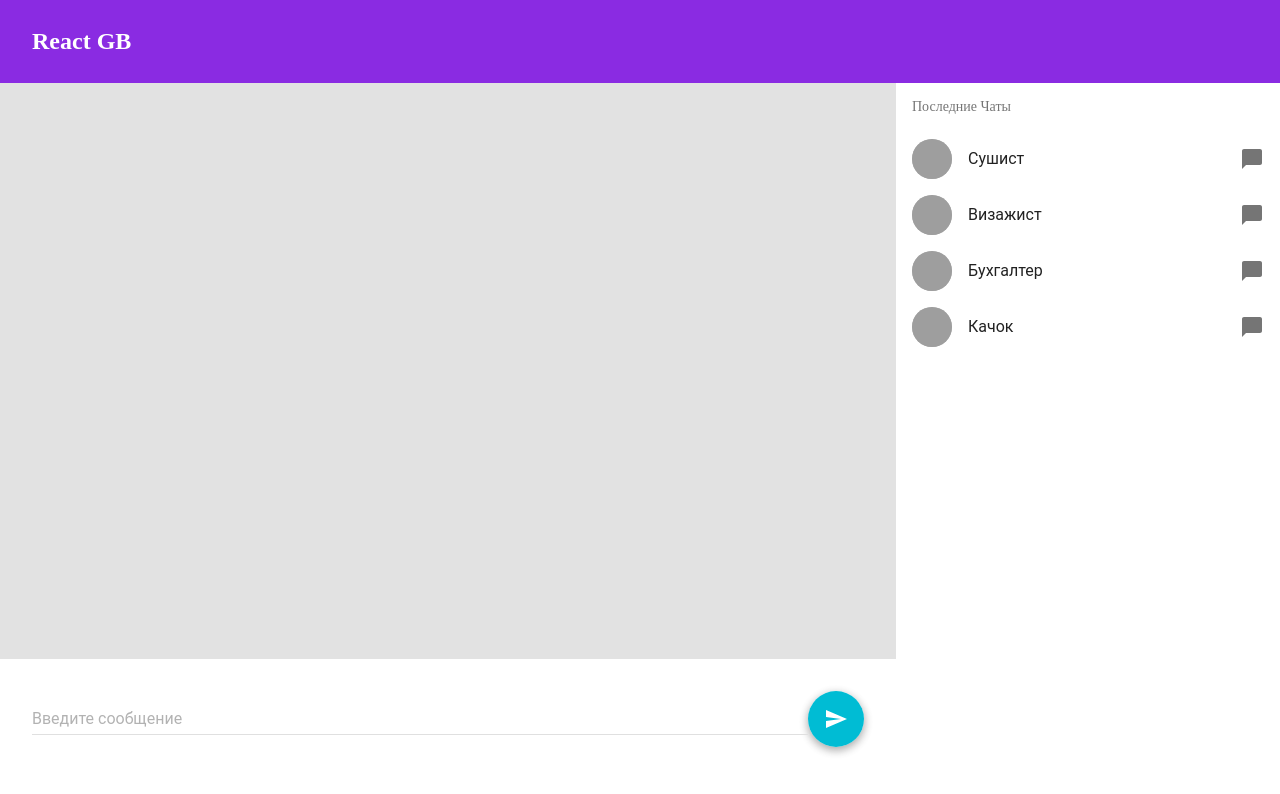
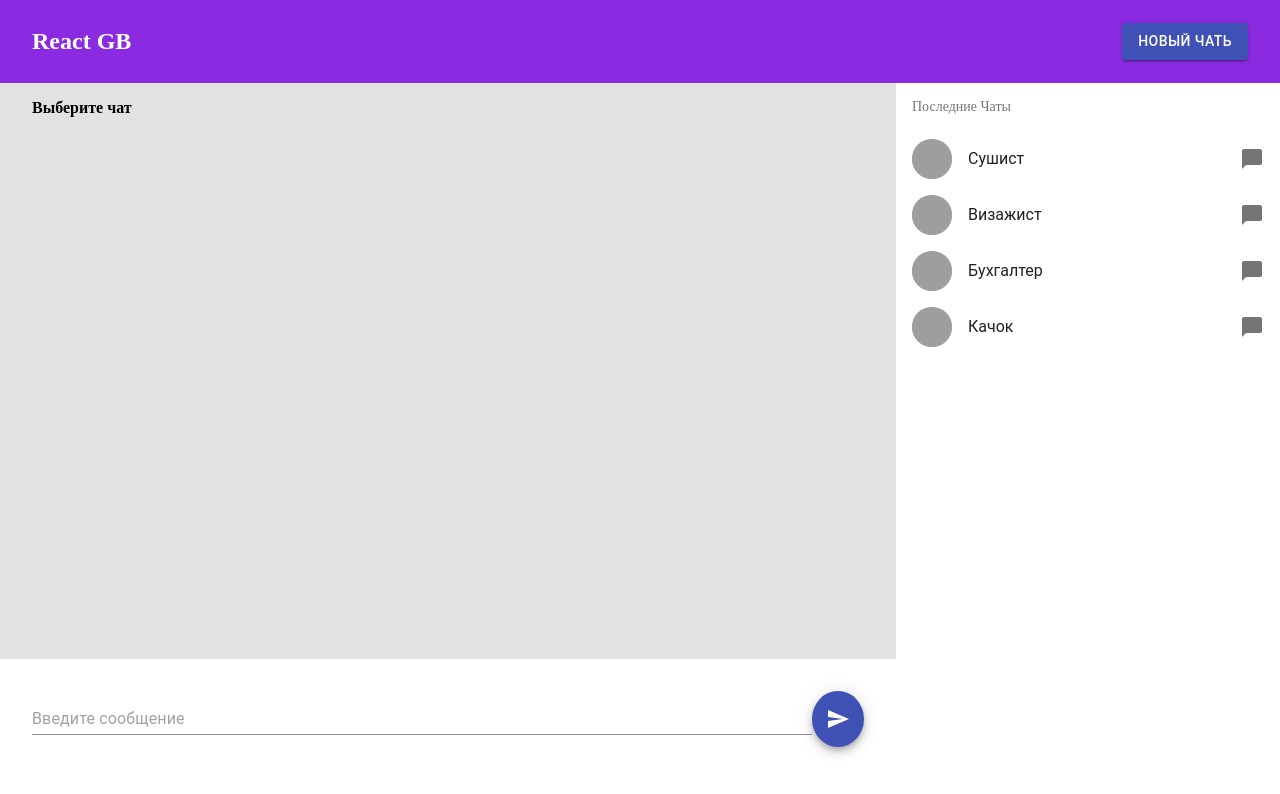
Before and after one commit to idoleg/react-01.06, a React app in the folder VitaliyKuroedov/: page / in a window 1280 px wide. Shown: the top 794 px of the page. Built offline with nearby package versions, Linux system fonts and the light colour scheme; grey boxes are pictures that could not be loaded.

Commit message:
added new chats

```diff
--- a/VitaliyKuroedov/package.json
+++ b/VitaliyKuroedov/package.json
@@ -4,6 +4,8 @@
   "description": "",
   "main": "index.js",
   "dependencies": {
+    "@material-ui/core": "^4.10.2",
+    "@material-ui/icons": "^4.9.1",
     "material-ui": "^0.20.2",
     "react": "^16.13.1",
     "react-dom": "^16.13.1",
--- a/VitaliyKuroedov/src/components/App/App.jsx
+++ b/VitaliyKuroedov/src/components/App/App.jsx
@@ -1,4 +1,4 @@
-import React, {Component, Fragment} from 'react'
+import React, {Component, Fragment, useState} from 'react'
 import MessageList from '../MessageList/MessageList'
 import Header from '../Header/Header'
 import ChatList from '../ChatList/ChatList'
@@ -9,22 +9,80 @@ export default class App extends Component {
 
 
     state = {
-        text: 'GB React lesson 3',
+        text: 'GB React lesson 4',
         title: "React GB",
+        test: 'test',
+        chats: {
+            1: {
+                name: 'Сушист',
+                avatar: 'https://v0.material-ui.com/images/ok-128.jpg',
+                messages: [
+                    {name: 'Ivan', content: 'hello', author: true},
+                    {name: 'Petr' , content: 'Hi', author: true},
+                    {name: 'Vitalii' , content: 'Hola', author: true},
+                    {name: 'Oleg' , content: 'Shalom', author: true},
+                ]
+            },
+            2: {
+                name: 'Визажист',
+                avatar: 'https://v0.material-ui.com/images/kolage-128.jpg',
+                messages: [
+                    {name: 'Vitalii' , content: 'Hola', author: true},
+                    {name: 'Oleg' , content: 'Shalom', author: true},
+                ]
+            },
+            3: {
+                name: 'Бухгалтер',
+                avatar: 'https://v0.material-ui.com/images/raquelromanp-128.jpg',
+                messages: [
+                    {name: 'Ivan', content: 'hello', author: true},
+                    {name: 'Petr' , content: 'Hi', author: true},
+                ]
+            },
+            4: {
+                name: 'Качок',
+                avatar: 'https://v0.material-ui.com/images/kerem-128.jpg',
+                messages: [
+                    {name: 'Ivan', content: 'hello', author: true},
+                    {name: 'Petr' , content: 'Hi', author: true},
+                ]
+            },
+        }
+    }
+    // https://randomuser.me/api/portraits/med/men/57.jpg
+
+    addChat = () => {
+        let counter = 1
+        for (let id in this.state.chats) {
+           counter++
+        }
+        this.setState( state => ({
+            ...state,
+            chats: { ...state.chats, [counter]: {avatar: `https://randomuser.me/api/portraits/med/men/${counter}.jpg`}}
+        }))
+    }
+
+    addMessage = (id, input) => {
+        this.setState( state => ({
+            ...state,
+            chats: { ...state.chats, [id]: { ...input} }
+        }) )
     }
 
     render() {
         return (
             <Fragment>
-                <Header title={this.state.title}/>
+                <Header title={this.state.title} addChat={this.addChat}/>
                 <BrowserRouter>
                     <main>
                         <Switch>
                             <Route path='/'>
                                 <Switch>
-                                    <Route path='/' exact component={ MessageList } ></Route>
-                                    <Route path='/:id' exact component={ MessageList }></Route>
+                                    <Route path='/' exact render={(props) => <MessageList {...props} {...this.state} addMessage={this.addMessage} />}></Route>
+                                    <Route path='/:id' exact render={(props) => <MessageList {...props} {...this.state} addMessage={this.addMessage} />}></Route>
                                     <Route path='/:id'>Not Found</Route>
+                                    <Route path='/'>Not Found</Route>
+
 
                                 </Switch>
                             </Route>
--- a/VitaliyKuroedov/src/components/ChatList/ChatList.jsx
+++ b/VitaliyKuroedov/src/components/ChatList/ChatList.jsx
@@ -7,6 +7,9 @@ import { Link } from 'react-router-dom'
 import CommunicationChatBubble from 'material-ui/svg-icons/communication/chat-bubble'
 
 export default class ChatList extends Component {
+    constructor(props){
+        super(props)
+    }
     render() {
         return(
             <aside className="chat-list">
--- a/VitaliyKuroedov/src/components/Header/Header.jsx
+++ b/VitaliyKuroedov/src/components/Header/Header.jsx
@@ -1,10 +1,15 @@
 import React, {Component, Fragment} from 'react'
+import { Button } from '@material-ui/core'
 
 export default class Header extends Component {
+    constructor(props){
+        super(props)
+    }
     render(){
         return(
             <header className="header">
                 <h2 className="header__title">{this.props.title}</h2>
+                <Button variant="contained" color="primary" onClick={this.props.addChat}>Новый чать</Button>
             </header>
         )
     }
--- a/VitaliyKuroedov/src/components/MessageList/MessageList.jsx
+++ b/VitaliyKuroedov/src/components/MessageList/MessageList.jsx
@@ -1,54 +1,17 @@
-import React, {Component, Fragment} from 'react'
+import React, {Component, Fragment, } from 'react'
 import Message from '../Message/Message'
-import { TextField, FloatingActionButton } from 'material-ui';
-import SendIcon from 'material-ui/svg-icons/content/send';
+import { TextField, Fab } from '@material-ui/core'
+import SendIcon from '@material-ui/icons/Send'
 
 export default class MessageList extends Component {
     constructor(props){
         super(props)
-
     }
     state = {
         input: '',
-        messages: [
-            {name: 'Ivan' , content: 'Hello'},
-            {name: 'Petr' , content: 'Hi'},
-            {name: 'Vitalii' , content: 'Hola'},
-            {name: 'Oleg' , content: 'Shalom'},
-        ],
-        chats: {
-            1: {
-                name: 'Сушист',
-                messages: [
-                    {name: 'Ivan', content: 'hello', author: true},
-                    {name: 'Petr' , content: 'Hi', author: true},
-                    {name: 'Vitalii' , content: 'Hola', author: true},
-                    {name: 'Oleg' , content: 'Shalom', author: true},
-                ]
-            },
-            2: {
-                name: 'Визажист',
-                messages: [
-                    {name: 'Vitalii' , content: 'Hola', author: true},
-                    {name: 'Oleg' , content: 'Shalom', author: true},
-                ]
-            },
-            3: {
-                name: 'Бухгалтер',
-                messages: [
-                    {name: 'Ivan', content: 'hello', author: true},
-                    {name: 'Petr' , content: 'Hi', author: true},
-                ]
-            },
-            4: {
-                name: 'Качок',
-                messages: [
-                    {name: 'Ivan', content: 'hello', author: true},
-                    {name: 'Petr' , content: 'Hi', author: true},
-                ]
-            },
-        }
+        chats: this.props.chats
     }
+
     componentDidUpdate(prevProps, prevState) {
         const { id } = this.props.match.params
         const currentMessage = this.state.chats[id].messages
@@ -72,7 +35,9 @@ export default class MessageList extends Component {
                                 }]
                         }
                     }
-                })), 1000);
+
+                }) ), 1000)
+            setTimeout(() => this.props.addMessage(id, {...this.state.chats[id]}), 1100)
         }
     }
 
@@ -82,6 +47,8 @@ export default class MessageList extends Component {
     };
 
     handleChange = (event) => {
+        const { id } = this.props.match.params
+        if(id === undefined) return
         this.setState({ input: event.target.value });
     };
 
@@ -93,6 +60,8 @@ export default class MessageList extends Component {
     };
 
     sendMessage = (id, message) => {
+        console.log(id)
+        if(id === undefined) return
         this.setState(state => ({
             ...state,
             chats: {
@@ -103,33 +72,38 @@ export default class MessageList extends Component {
                 }
             }
         }))
-        this.setState(this.state.input = '')
+        this.setState({input : ''})
+
     };
 
     render() {
         const { id } = this.props.match.params
-        const messageElements = id && this.state.chats[id] ?
-            this.state.chats[id].messages.map((item, index) => <Message {...item} key={index}/>) :
+        const messageElements = id && this.props.chats[id] ?
+            this.props.chats[id].messages.map((item, index) => <Message {...item} key={index}/>) :
             null
+        let error = ''
+        if (id == undefined) error = <strong>Выберите чат</strong>
+
         return(
             <div className="container">
                 <div className="message-list">
                     { messageElements }
+                    { error }
                 </div>
                 <div className="message__action">
                     <TextField
                         name="input"
                         fullWidth={true}
-                        hintText="Введите сообщение"
+                        placeholder="Введите сообщение"
                         className="message-text__input"
                         onChange= {this.handleChange}
                         value= {this.state.input}
                         onKeyUp={ (event) => this.handleKeyUp(event, this.state.input) }
                         />
-                    <FloatingActionButton
+                    <Fab color='primary'
                         onClick={ () => this.handleClick(this.state.input) }>
-                        <SendIcon/>
-                    </FloatingActionButton>
+                        <SendIcon color='inherit'/>
+                    </Fab>
                 </div>
              </div>
         )
--- a/VitaliyKuroedov/src/css/style.css
+++ b/VitaliyKuroedov/src/css/style.css
@@ -13,6 +13,7 @@ main {
     background-color: blueviolet;
     /* max-height: 50px; */
     box-sizing: border-box;
+    align-items: center;
 }
 
 .header__title{
```
Also changed, not shown: 1 other file (tests, documents, lock files or other folders).
